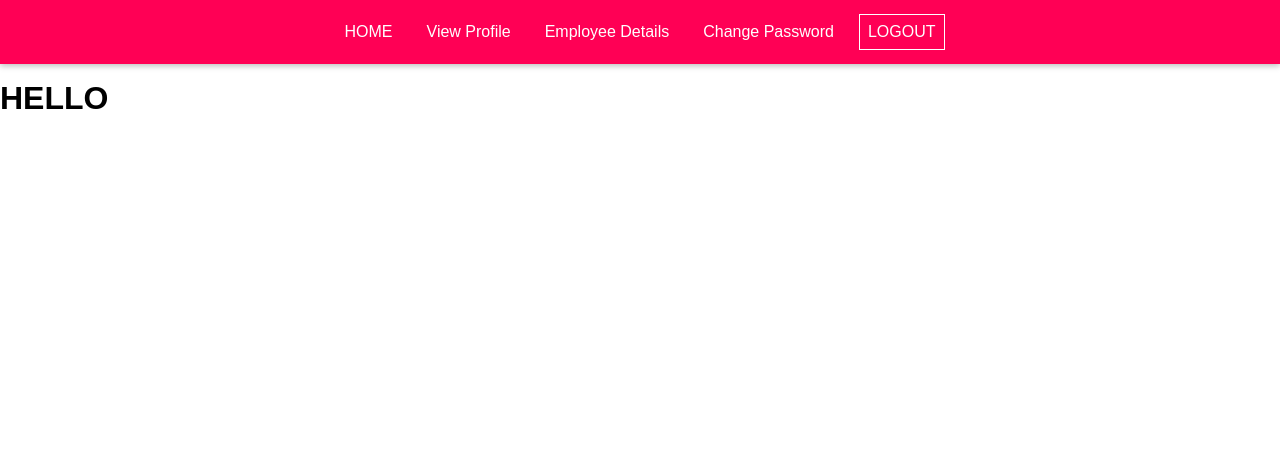
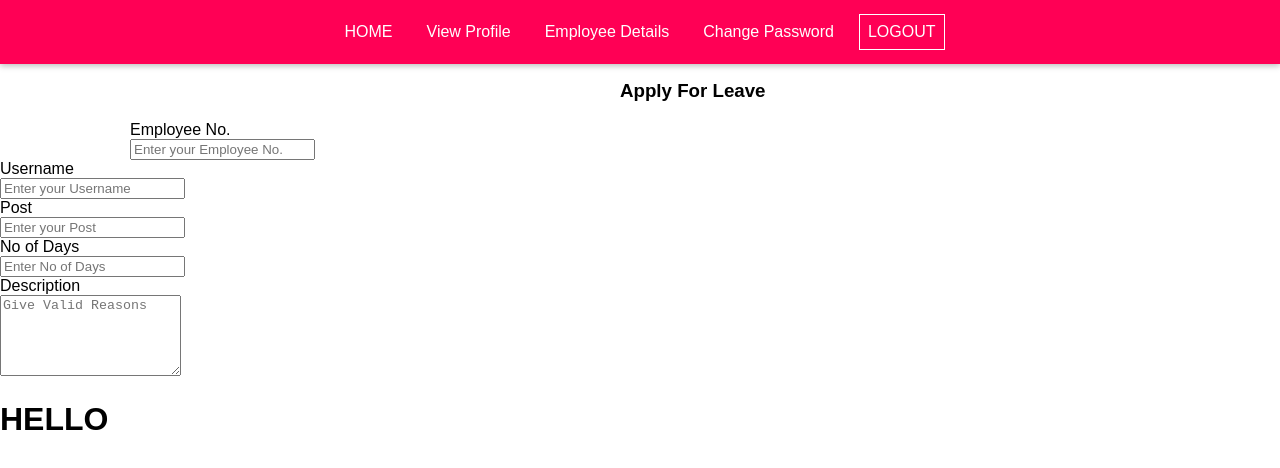
Before and after one commit to MrBijay7000/EmployeeManagement-FrontEnd, a React (Create React App) app: page /leave in a window 1280 px wide. Shown: the top 468 px of the page. Built offline with nearby package versions, Linux system fonts and the light colour scheme.

Commit message:
Form added

```diff
--- a/src/App.js
+++ b/src/App.js
@@ -2,8 +2,10 @@ import React from "react";
 import { BrowserRouter as Router, Route, Routes } from "react-router-dom";
 import AdminLogin from "./admin/pages/AdminLogin";
 import AdminViewProfile from "./admin/pages/AdminViewProfile";
+import ChangePassword from "./admin/pages/ChangePassword";
 import AdminEmployeeDetails from "./admin/pages/ViewEmployeeDetails";
 import MainNavigation from "./shared/Navigation/MainNavigation";
+import LeaveRequestUL from "./users/pages/Leave";
 
 function App() {
   return (
@@ -18,6 +20,8 @@ function App() {
               path="/employee-details"
               element={<AdminEmployeeDetails />}
             />
+            <Route path="/change-password" element={<ChangePassword />} />
+            <Route path="/leave" element={<LeaveRequestUL />} />
           </Routes>
         </main>
       </Router>
--- a/src/admin/pages/AdminLogin.js
+++ b/src/admin/pages/AdminLogin.js
@@ -6,7 +6,7 @@ const Login = (props) => {
   const [enteredEmail, setEnteredEmail] = useState("");
   const [emailIsValid, setEmailIsValid] = useState();
   const [enteredPassword, setEnteredPassword] = useState("");
-  const [passwordIsValid, setPasswordIsValid] = useState();
+  const [passwordIsValid, setPasswordIsValid] = useState("");
   const [formIsValid, setFormIsValid] = useState(false);
 
   useEffect(() => {
--- /dev/null
+++ b/src/admin/pages/ChangePassword.js
@@ -0,0 +1,5 @@
+function ChangePassword(props) {
+  return <h1>ADMIN VIEW Profile</h1>;
+}
+
+export default ChangePassword;
--- /dev/null
+++ b/src/users/pages/Leave.js
@@ -0,0 +1,117 @@
+import React, { useState } from "react";
+
+function LeaveRequestUL() {
+  const [employeeNo, setEmployeeNo] = useState("");
+  const [username, setUsername] = useState("");
+  const [post, setPost] = useState("");
+  const [noOfDays, setNoOfDays] = useState("");
+  const [description, setDescription] = useState("");
+
+  const handleSubmit = (event) => {
+    event.preventDefault();
+    // code to handle form submission
+  };
+
+  return (
+    <React.Fragment>
+      <div style={{ width: "1200px", paddingLeft: "280px" }}>
+        <div className="panel panel-primary">
+          <div className="panel-heading">
+            <h3 style={{ paddingLeft: "340px" }} className="panel-title">
+              Apply For Leave
+            </h3>
+          </div>
+        </div>
+      </div>
+      <div className="panel-body">
+        <div style={{ paddingLeft: "130px", marginTop: "10px" }}>
+          <form className="form-horizontal" onSubmit={handleSubmit} />
+          <div className="form-group">
+            <label htmlFor="employeeNo" className="col-sm-2 control-label">
+              Employee No.
+            </label>
+            <div className="col-sm-10">
+              <input
+                type="text"
+                className="form-control"
+                id="employeeNo"
+                value={employeeNo}
+                placeholder="Enter your Employee No."
+                onChange={(event) => setEmployeeNo(event.target.value)}
+                required
+              />
+            </div>
+          </div>
+        </div>
+      </div>
+
+      <div className="form-group">
+        <label htmlFor="username" className="col-sm-2 control-label">
+          Username
+        </label>
+        <div className="col-sm-10">
+          <input
+            type="text"
+            className="form-control"
+            id="username"
+            value={username}
+            placeholder="Enter your Username"
+            onChange={(event) => setUsername(event.target.value)}
+            required
+          />
+        </div>
+      </div>
+
+      <div className="form-group">
+        <label htmlFor="post" className="col-sm-2 control-label">
+          Post
+        </label>
+        <div className="col-sm-10">
+          <input
+            type="text"
+            className="form-control"
+            id="post"
+            value={post}
+            placeholder="Enter your Post"
+            onChange={(event) => setPost(event.target.value)}
+            required
+          />
+        </div>
+      </div>
+
+      <div className="form-group">
+        <label htmlFor="noOfDays" className="col-sm-2 control-label">
+          No of Days
+        </label>
+        <div className="col-sm-10">
+          <input
+            type="number"
+            className="form-control"
+            id="noOfDays"
+            value={noOfDays}
+            placeholder="Enter No of Days"
+            onChange={(event) => setNoOfDays(event.target.value)}
+            required
+          />
+        </div>
+      </div>
+
+      <div className="form-group">
+        <label htmlFor="description" className="col-sm-2 control-label">
+          Description
+        </label>
+        <div className="col-sm-10">
+          <textarea
+            className="form-control"
+            id="description"
+            value={description}
+            placeholder="Give Valid Reasons"
+            rows="5"
+          />
+        </div>
+      </div>
+    </React.Fragment>
+  );
+}
+
+export default LeaveRequestUL;
--- /dev/null
+++ b/src/users/pages/Leave.module.css
@@ -0,0 +1,55 @@
+.login {
+  width: 90%;
+  max-width: 40rem;
+  margin: 2rem auto;
+  padding: 2rem;
+}
+
+.control {
+  margin: 1rem 0;
+  display: flex;
+  align-items: stretch;
+  flex-direction: column;
+}
+
+.control label,
+.control input {
+  display: block;
+}
+
+.control label {
+  font-weight: bold;
+  flex: 1;
+  color: #464646;
+  margin-bottom: 0.5rem;
+}
+
+.control input {
+  flex: 3;
+  font: inherit;
+  padding: 0.35rem 0.35rem;
+  border-radius: 6px;
+  border: 1px solid #ccc;
+}
+
+.control input:focus {
+  outline: none;
+  border-color: #4f005f;
+  background: #f6dbfc;
+}
+
+.control.invalid input {
+  border-color: red;
+  background: #fbdada;
+}
+
+.actions {
+  text-align: center;
+}
+
+@media (min-width: 768px) {
+  .control {
+    align-items: center;
+    flex-direction: row;
+  }
+}
```
Also changed, not shown: 1 other file (tests, documents, lock files or other folders).
